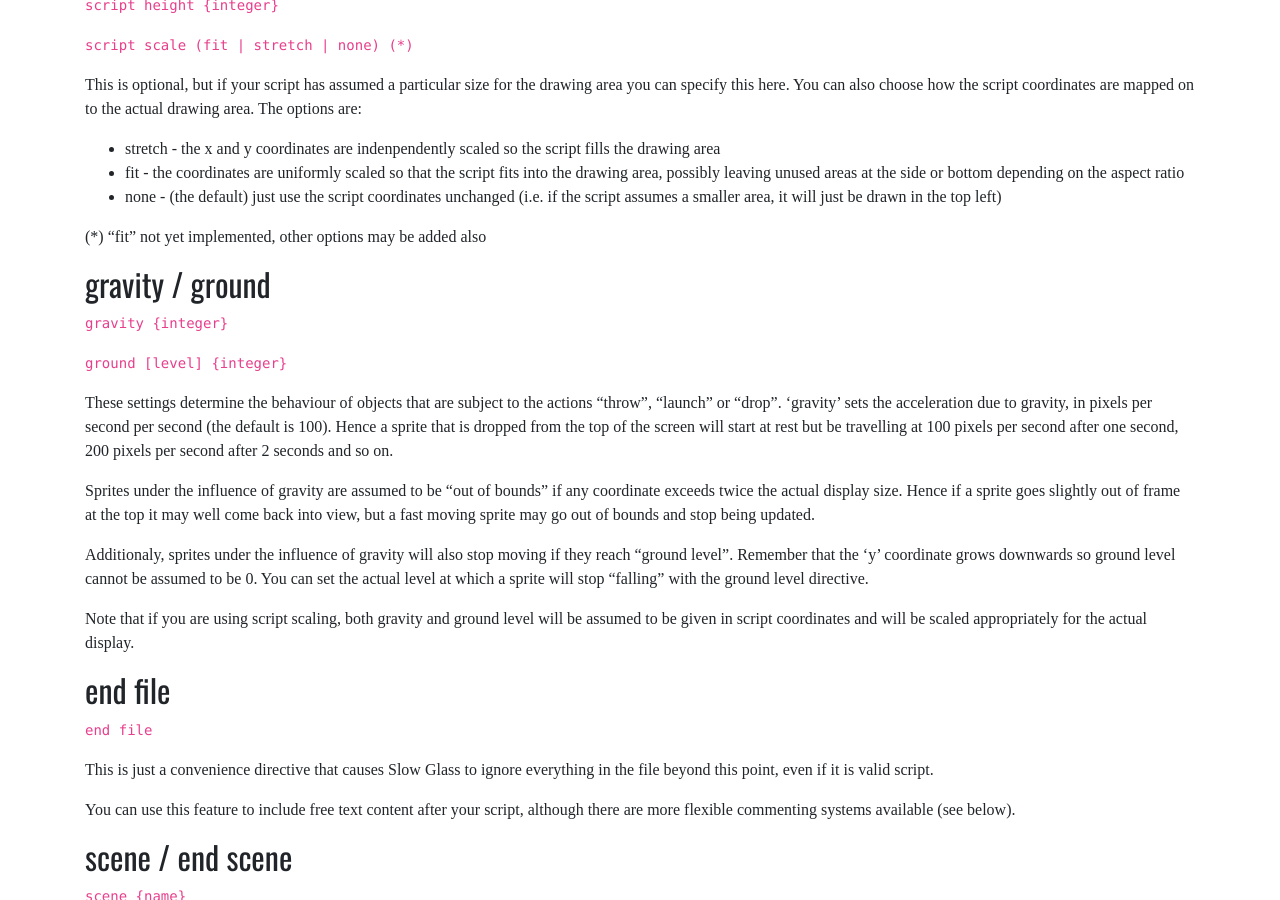
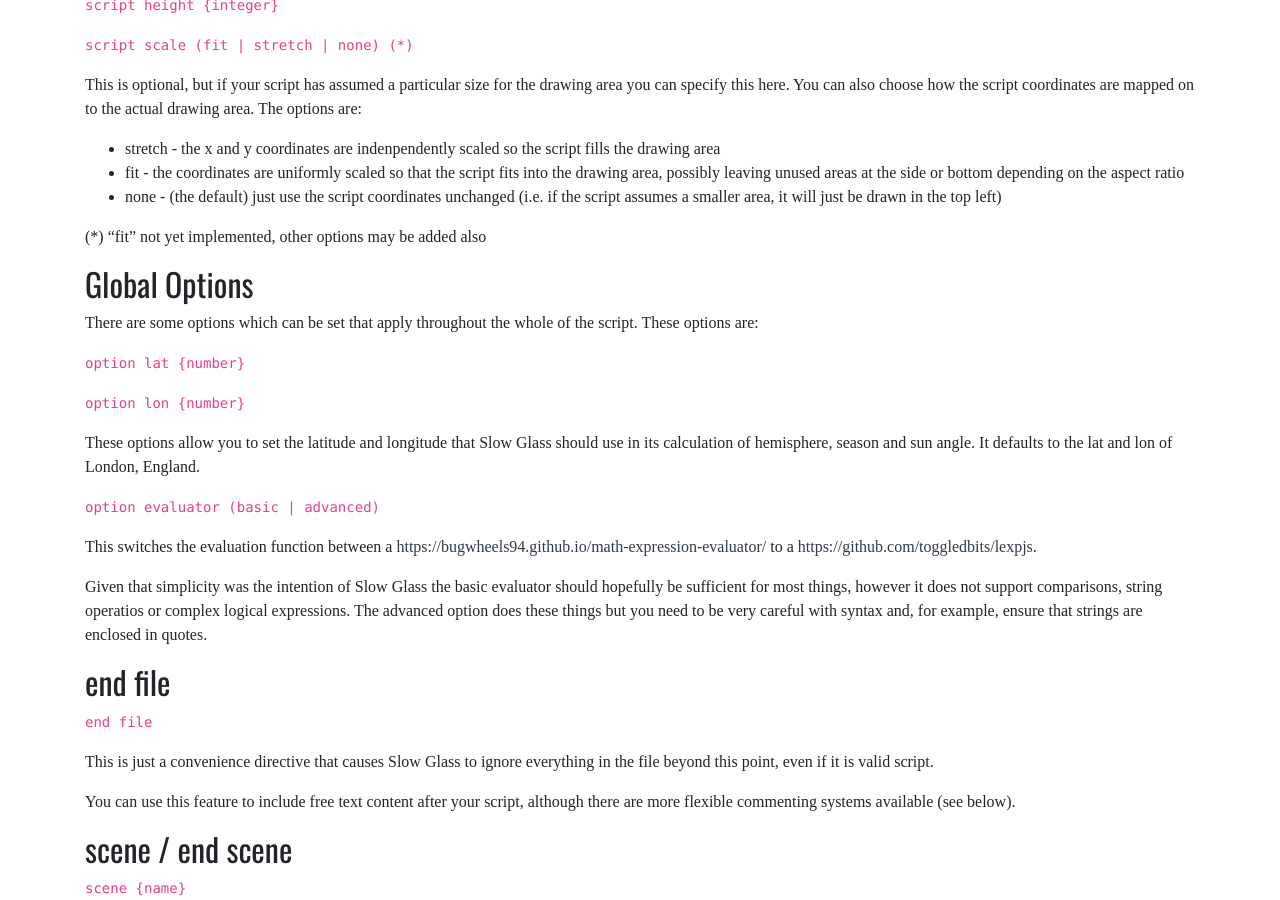
Before and after one commit to karlwilcox/slowglass-js, a Jekyll site: the page built from docs/directives.md, in a window 1280 px wide and 900 px high, scrolled down 680 px. Built offline with Jekyll 4.4.1, drawn with Linux system fonts in a browser that asks for light colours; nearby versions of some CDN libraries; some web fonts are replaced; some of the changed text lies outside the part shown.

```diff
--- a/_layouts/slowglass.html
+++ b/_layouts/slowglass.html
@@ -93,6 +93,7 @@
                         </a>
                         <div class="dropdown-menu" aria-labelledby="languageDd">
                             <a class="dropdown-item px-2" href="/docs/introduction.html">Introduction</a>
+                            <a class="dropdown-item px-2" href="/docs/overview.html">Overview</a>
                             <a class="dropdown-item px-2" href="/docs/directives.html">Directives</a>
                             <a class="dropdown-item px-2" href="/docs/scenes.html">Scenes</a>
                             <a class="dropdown-item px-2" href="/docs/triggers.html">Triggers</a>
@@ -166,7 +167,9 @@
                         <li><a class="text-white" target="ext" rel="nofollow"
                             href="https://pixijs.com/" title="Pixi.js Graphics Library">Pixi.js Library</a></li>
                         <li><a class="text-white" target="ext" rel="nofollow"
-                            href="https://bugwheels94.github.io/math-expression-evaluator/" title="Math Expression Evaluator">Expression Library</a></li>
+                            href="https://bugwheels94.github.io/math-expression-evaluator/" title="Math Expression Evaluator">Mexp</a> /
+                            <a class="text-white" target="ext" rel="nofollow"
+                            href="https://github.com/toggledbits/lexpjs" title="Math Expression Evaluator">lexpjs</a> Libraries</li>
                         <li><a class="text-white" target="ext" rel="nofollow"
                             href="https://realfavicongenerator.net/" title="Favicon Generator">Real Favicon Generator</a></li>
                         <li><a class="text-white" target="ext" rel="nofollow"
--- a/docs/directives.md
+++ b/docs/directives.md
@@ -39,32 +39,30 @@ on to the actual drawing area. The options are:
 
 (*) "fit" not yet implemented, other options may be added also
 
-## gravity / ground
+## Global Options
 
-`gravity {integer}`
+There are some options which can be set that apply throughout the whole of the
+script. These options are:
 
-`ground [level] {integer}`
+`option lat {number}`
 
-These settings determine the behaviour of objects that are subject to the
-actions "throw", "launch" or "drop". 'gravity' sets the acceleration due to
-gravity, in pixels per second per second (the default is 100). Hence a sprite
-that is dropped from the top of the screen will start at rest but be travelling
-at 100 pixels per second after one second, 200 pixels per second after 2
-seconds and so on.
+`option lon {number}`
 
-Sprites under the influence of gravity are assumed to be "out of bounds" if any
-coordinate exceeds twice the actual display size. Hence if a sprite goes
-slightly out of frame at the top it may well come back into view, but a fast
-moving sprite may go out of bounds and stop being updated.
+These options allow you to set the latitude and longitude that Slow Glass should
+use in its calculation of hemisphere, season and sun angle. It defaults to the
+lat and lon of London, England.
 
-Additionaly, sprites under the influence of gravity will also stop moving if
-they reach "ground level". Remember that the 'y' coordinate grows downwards so
-ground level cannot be assumed to be 0. You can set the actual level at which a
-sprite will stop "falling" with the ground level directive.
+`option evaluator (basic | advanced)`
 
-Note that if you are using script scaling, both gravity and ground level will
-be assumed to be given in script coordinates and will be scaled appropriately
-for the actual display.
+This switches the evaluation function between a
+[https://bugwheels94.github.io/math-expression-evaluator/](simple, arithmetic only evaluator)
+to a [https://github.com/toggledbits/lexpjs](much more functional one).
+
+Given that simplicity was the intention of Slow Glass the basic evaluator should
+hopefully be sufficient for most things, however it does not support
+comparisons, string operatios or complex logical expressions. The advanced
+option does these things but you need to be very careful with syntax and, for
+example, ensure that strings are enclosed in quotes.
 
 ## end file
 
--- a/src/utils.js
+++ b/src/utils.js
@@ -214,7 +214,7 @@ export function evaluate(input) {
         if (brackets > 0) { // we are in an expression
             if (char == ')') {
                 if (--brackets == 0) { // matched brackets
-                    // Globals.log.report("Found: " + expr);
+                    try {
                         if (Globals.evaluator == "basic") {
                             str += Globals.basicEvaluator.eval(expr);
                         } else if (Globals.evaluator == "advanced") {
@@ -223,6 +223,10 @@ export function evaluate(input) {
                             Globals.log.error("unknown evaluator option");
                         } // provision for others...
                         expr = "";
+                    }
+                    catch(e) {
+                        Globals.log.error(e.message);
+                    }
                 } else {
                     expr += char;
                 }
```
Also changed, not shown: docs/introduction.md (+1 -1 lines), docs/overview.md (added, +121 -0 lines), docs/scenes.md (+29 -0 lines), docs/triggers.md (+15 -1 lines), src/scene.js (+12 -5 lines), src/triggers.js (+51 -66 lines). Lines whose indentation alone changed are shown as unchanged.
